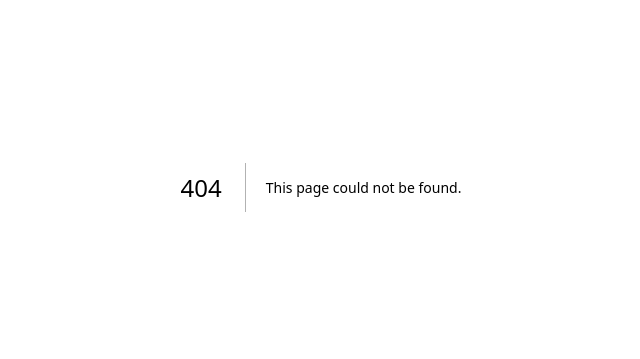
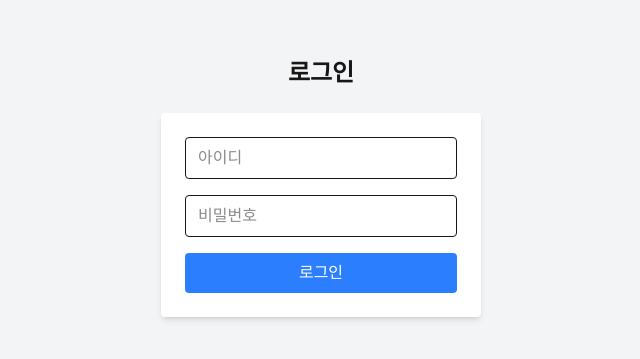
Before and after one commit to yuunha/TypingGame, a Next.js app in the folder typing_game_fe/: page /login in a window 1280 px wide. Before the commit this address had no page. Shown: the part 213-572 px from the top of the page, without its empty margins (319-959 px from the left). Built offline with nearby package versions, Linux system fonts and the light colour scheme.

Commit message:
[fe] 로그인페이지

```diff
--- /dev/null
+++ b/typing_game_fe/src/app/login/page.tsx
@@ -0,0 +1,77 @@
+"use client";
+
+import React, { useState } from "react";
+import { useRouter } from "next/navigation";
+
+
+const LoginPage: React.FC = () => {
+    const [loginId, setLoginId] = useState("");
+    const [password, setPassword] = useState("");
+    const [message, setMessage] = useState("");
+    const router = useRouter();
+
+    const handleLogin = async (e: React.FormEvent) => {
+      e.preventDefault(); // ✅ 기본 새로고침 방지
+      console.log("로그인 요청 시작...");
+      try{
+        const res = await fetch("http://localhost:8080/auth/login", {
+          method: "POST",
+          headers: {
+            "Content-Type": "application/x-www-form-urlencoded",
+          },
+          body: new URLSearchParams({
+            loginId,
+            password,
+          }),
+        });
+
+        console.log("응답 상태:", res.status);
+        console.log("응답 OK?", res.ok);
+
+        const text = await res.text();
+        setMessage(text);
+        if (res.status === 200) {
+          router.push("/"); // 메인 페이지로 이동
+        }else if (res.status === 401) {
+          setMessage("로그인 실패: 아이디 또는 비밀번호가 올바르지 않습니다.");
+        }
+      }catch(error){
+        setMessage("로그인 요청 실패")
+      }
+
+
+    }
+    return (
+        <div className="flex flex-col items-center justify-center min-h-screen bg-gray-100">
+          <h1 className="text-2xl font-bold mb-6">로그인</h1>
+          <form
+            onSubmit={handleLogin}
+            className="flex flex-col gap-4 bg-white p-6 rounded shadow-md w-80"
+          >
+            <input
+              type="text"
+              placeholder="아이디"
+              value={loginId}
+              onChange={(e) => setLoginId(e.target.value)}
+              className="border rounded px-3 py-2"
+            />
+            <input
+              type="password"
+              placeholder="비밀번호"
+              value={password}
+              onChange={(e) => setPassword(e.target.value)}
+              className="border rounded px-3 py-2"
+            />
+            <button
+              type="submit"
+              className="bg-blue-500 text-white px-4 py-2 rounded hover:bg-blue-600"
+            >
+              로그인
+            </button>
+          </form>
+          {message && <p className="mt-4 text-lg">{message}</p>}
+        </div>
+      );
+    };
+
+export default LoginPage;
```
